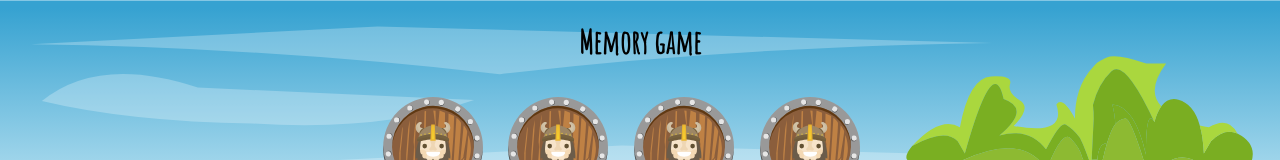
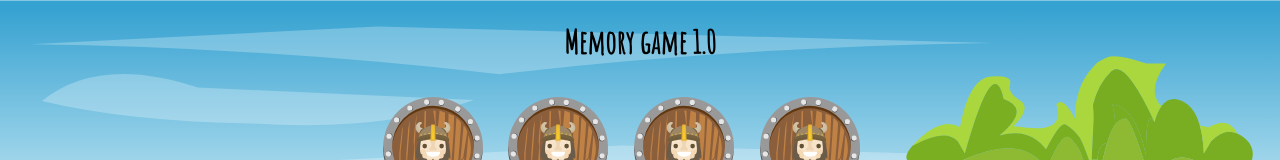
Before and after one commit to netabay/itu-workshop, an Angular app: page / in a window 1280 px wide. Shown: the top 160 px of the page. Built offline with nearby package versions, Linux system fonts and the light colour scheme.

Commit message:
feat(title): Added version (interpolation)

```diff
--- a/src/app/title/title.component.html
+++ b/src/app/title/title.component.html
@@ -1 +1 @@
-<h1>Memory game</h1>
+<h1>Memory game {{version}}</h1>
--- a/src/app/title/title.component.ts
+++ b/src/app/title/title.component.ts
@@ -6,6 +6,7 @@ import { Component, OnInit } from '@angular/core';
   styleUrls: ['./title.component.scss']
 })
 export class TitleComponent implements OnInit {
+  version = '1.0';
   constructor() { }
   ngOnInit() {}
 }
```
